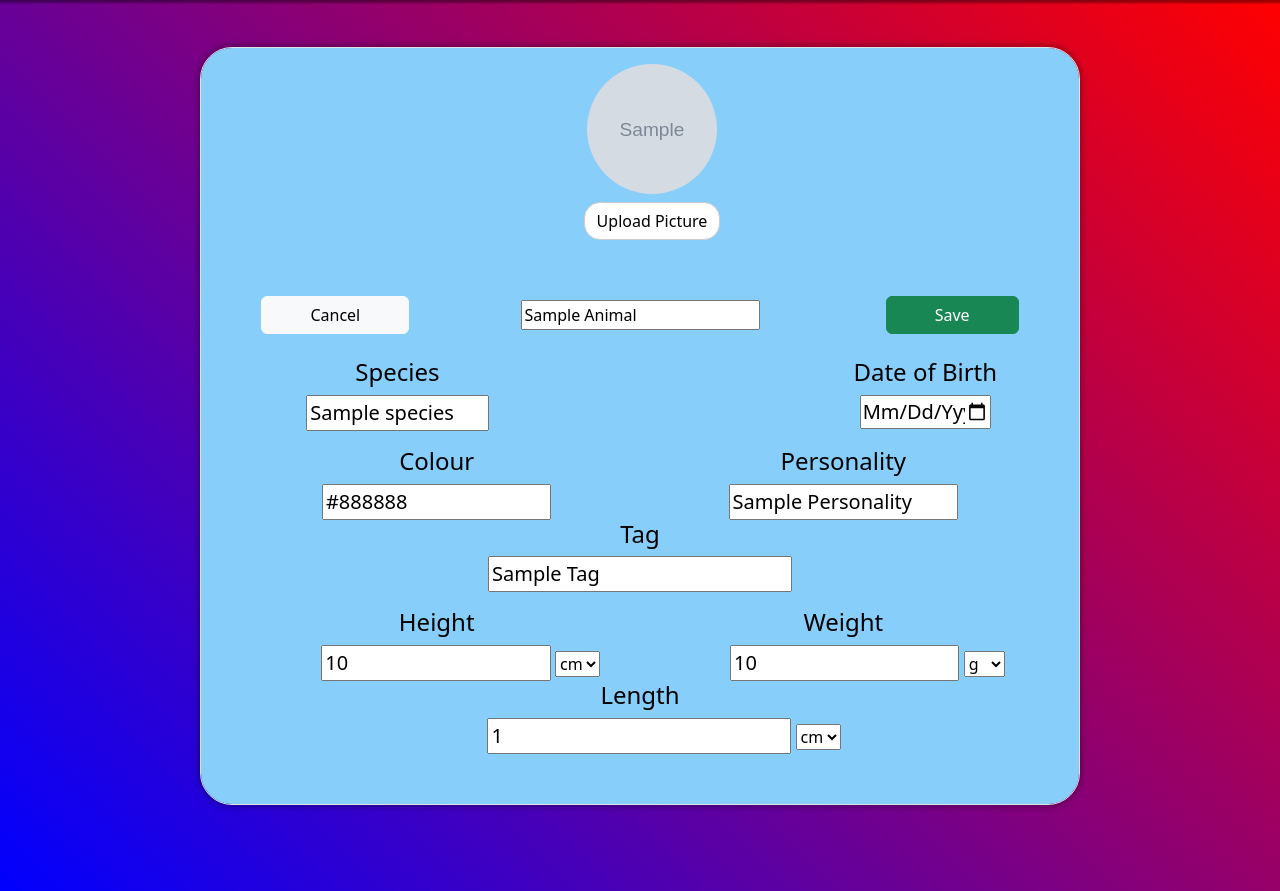
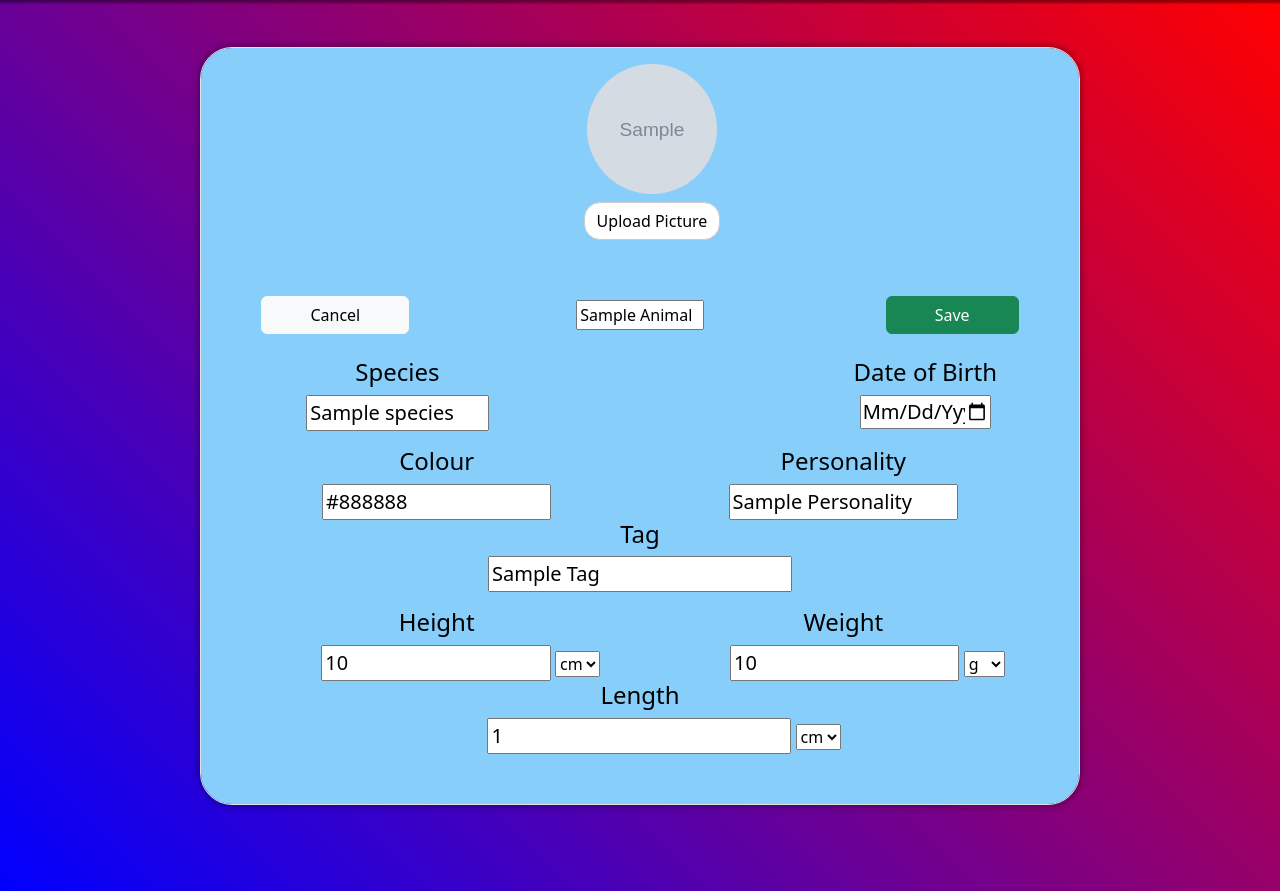
Before and after one commit to TobyJWalker/animal-tracker, a Python web app: template templates/edit_animal.html in a window 1280 px wide. Shown: the part 55-946 px from the top of the page. Run offline with Jinja, Linux system fonts and the light colour scheme; the template is opened without the code that fills it: most values are stand-ins (such as "Sample title", 1, 10 or a date in 2020); grey boxes marked "Sample" are stand-in pictures.

Commit message:
removed name input column padding, added max width back

```diff
--- a/templates/edit_animal.html
+++ b/templates/edit_animal.html
@@ -33,8 +33,8 @@
                         </a>
                     </div>
                 </div>
-                <div class="col text-center d-flex align-items-center justify-content-center">
-                    <input class="text-capitalize" value="{{ animal.name }}" name="name" required></input>
+                <div class="col text-center d-flex align-items-center justify-content-center px-0">
+                    <input style="max-width:50%;" class="text-capitalize" value="{{ animal.name }}" name="name" required></input>
                 </div>
                 <div class="col">
                     <div class="d-flex p-2 justify-content-end">
```
